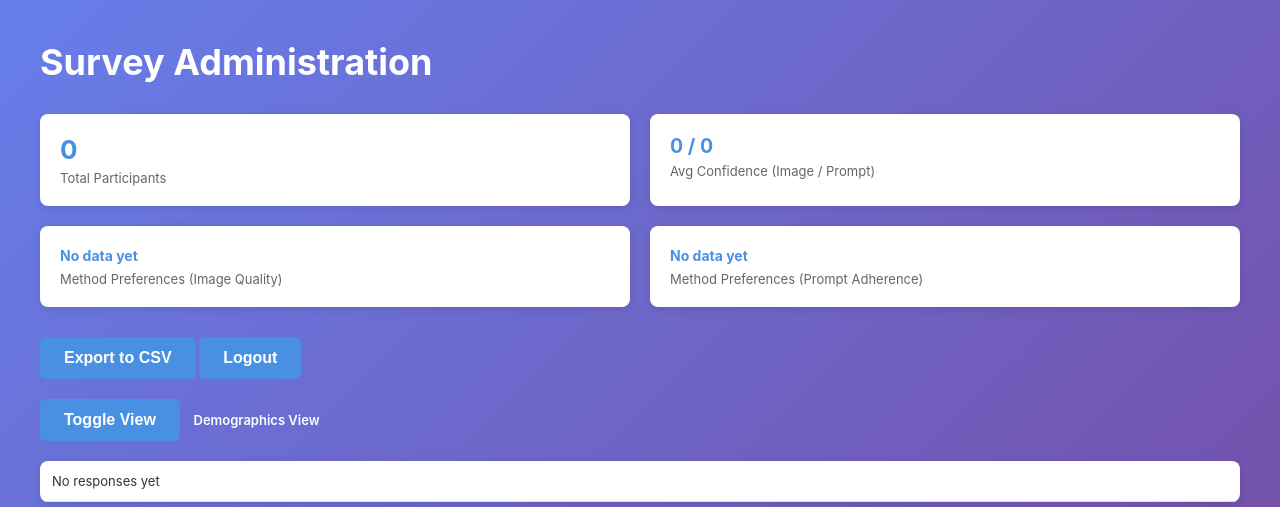
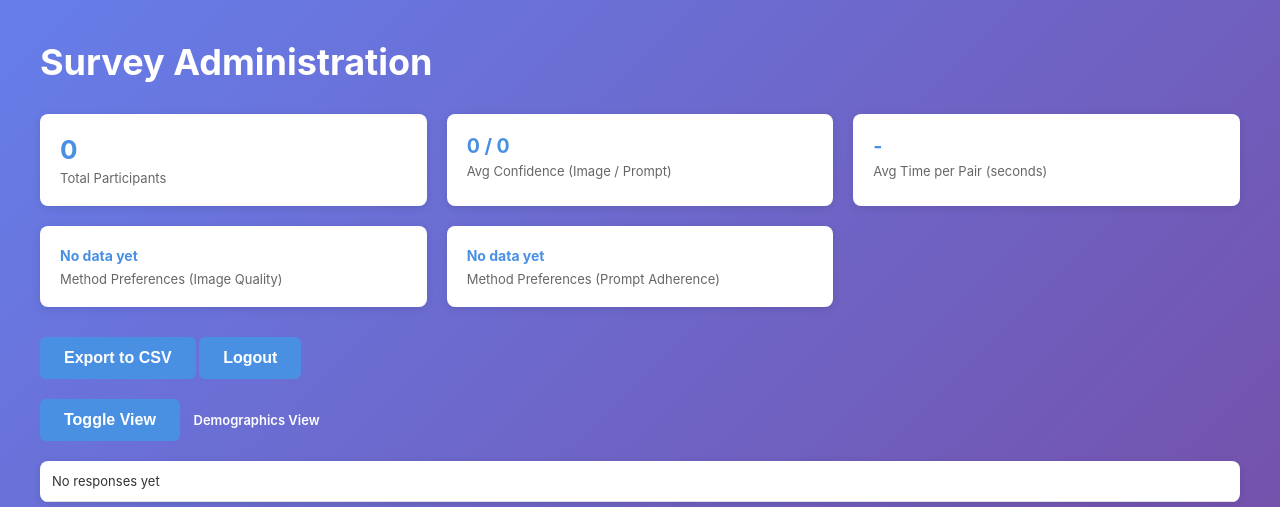
Before and after one commit to kmatzen/juxtapose, a Flask app: page /admin in a window 1280 px wide. Shown: the top 507 px of the page. Run offline with Flask 3, Linux system fonts and the light colour scheme; the visitor is signed in with stand-in values (Sample User, id 1); data that the repository does not hold is empty.

Commit message:
Add time tracking display to admin page
Added time_spent visualization to admin interface:

Summary Stats:
- New stat card: "Avg Time per Pair (seconds)"
- Calculates average from responses with time data
- Shows "-" if no time data available
- Displayed with 1 decimal precision

Response Table:
- New column: "Time (s)"
- Shows time_spent for each response
- Format: 1 decimal place (e.g., 23.7)
- Shows "-" for null values (old responses)

Layout:
- Updated grid to 3 columns (was 2)
- Time card positioned between confidence and method prefs
- Maintains clean, organized layout

Result: Full time tracking visibility in admin interface!
Admins can now see:
- Average evaluation time across all responses
- Per-response timing in detailed table
- Identify fast/slow responders
- Already in CSV export as well

```diff
--- a/src/survey/templates/admin.html
+++ b/src/survey/templates/admin.html
@@ -10,7 +10,7 @@
     <div class="admin-container">
         <h1>Survey Administration</h1>
 
-        <div class="stats-grid" style="grid-template-columns: repeat(2, 1fr);">
+        <div class="stats-grid" style="grid-template-columns: repeat(3, 1fr);">
             <div class="stat-card">
                 <div class="stat-number" id="total-responses">0</div>
                 <div class="stat-label">Total Participants</div>
@@ -18,6 +18,10 @@
             <div class="stat-card">
                 <div class="stat-number" id="avg-confidence" style="font-size: 1.5em;">0 / 0</div>
                 <div class="stat-label">Avg Confidence (Image / Prompt)</div>
+            </div>
+            <div class="stat-card">
+                <div class="stat-number" id="avg-time" style="font-size: 1.5em;">-</div>
+                <div class="stat-label">Avg Time per Pair (seconds)</div>
             </div>
             <div class="stat-card">
                 <div class="stat-number" id="method-prefs-image" style="font-size: 14px; line-height: 1.4;">Loading...</div>
@@ -81,6 +85,12 @@
                     ? (data.reduce((sum, r) => sum + (r.prompt_confidence || 0), 0) / data.length).toFixed(1)
                     : 0;
 
+                // Calculate average time spent (only for responses with time data)
+                const responsesWithTime = data.filter(r => r.time_spent != null);
+                const avgTime = responsesWithTime.length > 0
+                    ? (responsesWithTime.reduce((sum, r) => sum + r.time_spent, 0) / responsesWithTime.length).toFixed(1)
+                    : '-';
+
                 // Display method preferences for image quality
                 const imageSummary = Object.keys(methodImagePrefs).map(method =>
                     `${method}: ${methodImagePrefs[method]}`
@@ -94,6 +104,7 @@
                 document.getElementById('method-prefs-image').textContent = imageSummary;
                 document.getElementById('method-prefs-prompt').textContent = promptSummary;
                 document.getElementById('avg-confidence').textContent = avgImageConf + ' / ' + avgPromptConf;
+                document.getElementById('avg-time').textContent = avgTime;
 
                 // Render current view
                 renderTable();
@@ -197,6 +208,7 @@
                         <th>UI Choice (Identity)</th>
                         <th>Preferred Method (Identity)</th>
                         <th>Identity Conf</th>
+                        <th>Time (s)</th>
                     </tr>
                 `;
 
@@ -219,6 +231,7 @@
                         <td>${row.better_identity_match || '-'}</td>
                         <td><strong>${row.preferred_method_identity || '-'}</strong></td>
                         <td>${row.identity_confidence || '-'}</td>
+                        <td>${row.time_spent != null ? row.time_spent.toFixed(1) : '-'}</td>
                     </tr>
                 `).join('');
             }
```
